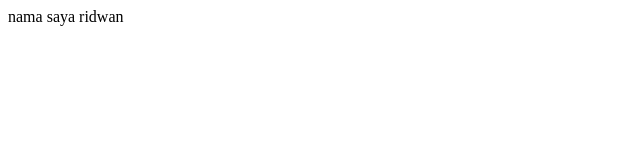
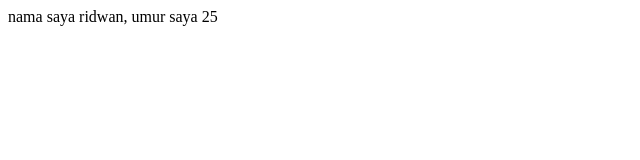
Before and after one commit to ridwanzlfkr/test, a plain HTML site: page index.html in a window 1280 px wide. Shown: the whole page, without its empty margins (0-640 px from the left). Drawn offline with Linux system fonts and the light colour scheme.

```diff
--- a/index.html
+++ b/index.html
@@ -4,6 +4,6 @@
     <title>halo</title>
 </head>
 <body>
-    nama saya ridwan
+    nama saya ridwan, umur saya 25
 </body>
 </html>
```
